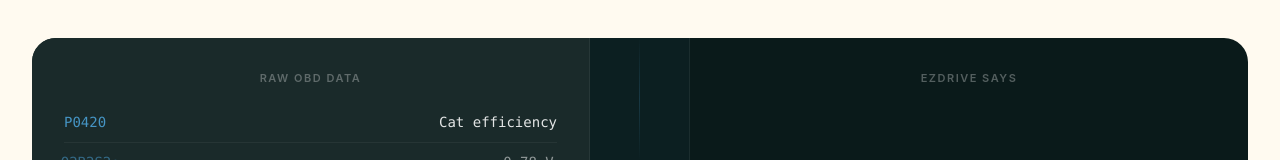
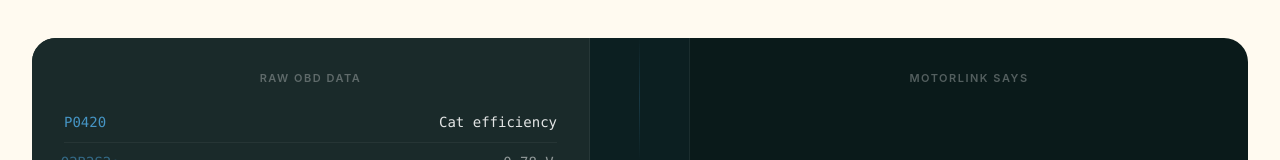
Before and after one commit to ashton-wong/EZDriveSite, a Next.js app: page / in a window 1280 px wide. Shown: the part 631-791 px from the top of the page. Built offline with nearby package versions, Linux system fonts and the light colour scheme.

Commit message:
Rename EZDrive to MotorLink in OBDAnimation

```diff
--- a/components/OBDAnimation.tsx
+++ b/components/OBDAnimation.tsx
@@ -279,7 +279,7 @@ export default function OBDAnimation() {
         <div ref={codesListRef} className="hz-codes-list" />
       </div>
 
-      {/* Center: EZDrive hub */}
+      {/* Center: MotorLink hub */}
       <div className="hz-center-col">
         <div className="hz-vert-line" />
         <div ref={hubRef} className="hz-hub">
@@ -304,7 +304,7 @@ export default function OBDAnimation() {
 
       {/* Right: Plain English output */}
       <div className="hz-eng">
-        <div className="hz-zone-label">EZDrive says</div>
+        <div className="hz-zone-label">MotorLink says</div>
         <div className="hz-eng-body">
           <div className="hz-eng-text">
             <div ref={engMainRef} className="hz-eng-main" />
```
